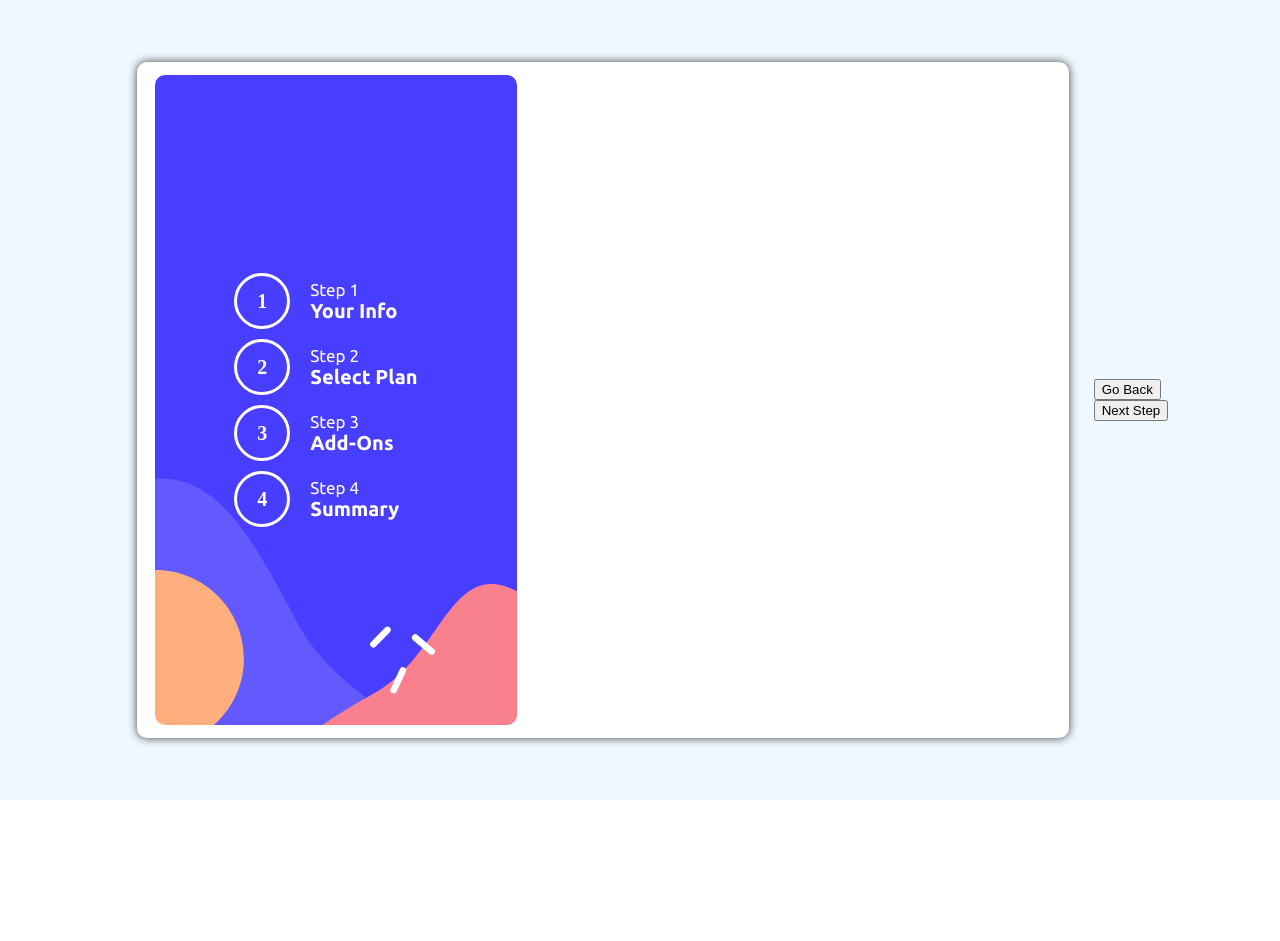
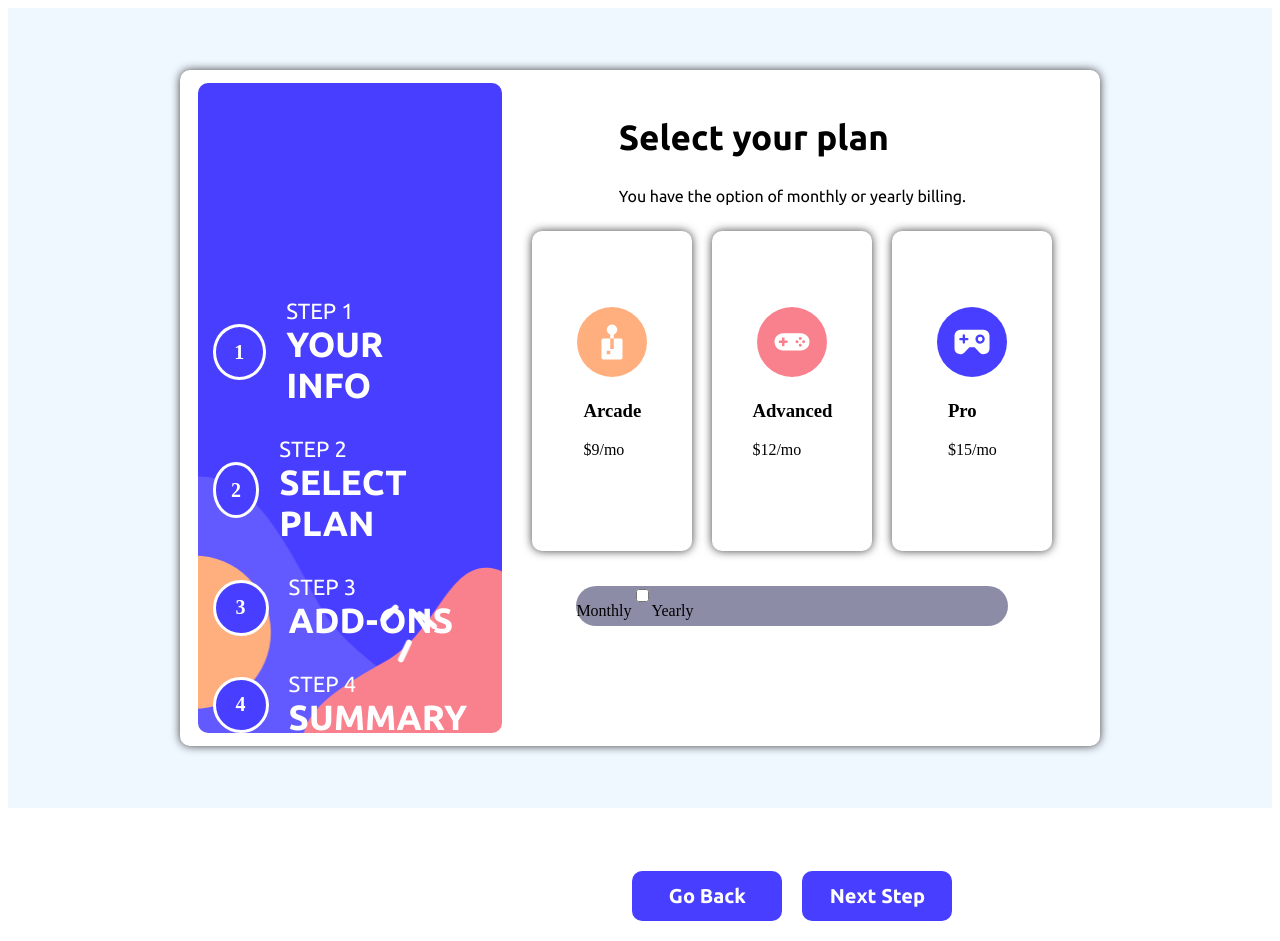
Before and after one commit to henryp25/multi-step-form, a Next.js app: page / in a window 1280 px wide. Both pictures are taken after a click on the button "Next Step". Before the commit the page ends 800 px from the top, so only its background shows below. Built offline with nearby package versions, Linux system fonts and the light colour scheme.

Commit message:
Updating select plan

```diff
--- a/app/components/userSelections/AddOns.js
+++ b/app/components/userSelections/AddOns.js
@@ -1,9 +1,14 @@
 import React from 'react'
 
-function AddOns() {
+function AddOns({goToNextStep, goToPreviousStep}) {
   return (
     <div className='userInfo'>
-
+      <div className="ButtonContainer">
+        <button type="submit" onClick={goToPreviousStep}>Go Back</button>
+      </div>
+      <div>
+        <button type="submit" onClick={goToNextStep}>Next Step</button>
+      </div>
     </div>
   )
 }
--- a/app/components/userSelections/SelectPlan.js
+++ b/app/components/userSelections/SelectPlan.js
@@ -1,9 +1,64 @@
 import React from 'react'
+import Image from 'next/image'
 
-function SelectPlan() {
+function SelectPlan({goToNextStep, goToPreviousStep}) {
   return (
     <div className='userInfo'>
-
+      <div className='selectorTitle'>
+        <h2>Select your plan</h2>
+        <p> You have the option of monthly or yearly billing.</p>
+      </div>
+      <div className="planContainer">
+        <div className="plan">
+          <div className="planImage">
+            <Image src="/images/icon-arcade.svg" alt="Plan 1" width={70} height={70} />
+          </div>
+          <div className="planDetails">
+            <h3>Arcade</h3>
+            <p>$9/mo</p>
+          </div>
+        </div>
+        <div className="plan">
+          <div className="planImage">
+            <Image src="/images/icon-advanced.svg" alt="Plan 1" width={70} height={70} />
+          </div>
+          <div className="planDetails">
+            <h3>Advanced</h3>
+            <p>$12/mo</p>
+          </div>
+        </div>
+        <div className="plan">
+          <div className="planImage">
+            <Image src="/images/icon-pro.svg" alt="Plan 1" width={70} height={70} />
+          </div>
+          <div className="planDetails">
+            <h3>Pro</h3>
+            <p>$15/mo</p>
+          </div>
+        </div>
+      </div>
+      <div className="timeSwitch">
+        <div>
+          <p>Monthly</p>
+        </div>
+        <div>
+          <label className="switch">
+            <input type="checkbox" />
+            <span className="slider round"></span>
+          </label>
+        </div>
+        <div>
+          <p>Yearly</p>
+        </div>
+      </div>
+      <div className="ButtonContainer">
+        <div>
+        <button type="submit" onClick={goToPreviousStep}>Go Back</button>
+        </div>
+        <div>
+        <button type="submit" onClick={goToNextStep}>Next Step</button>
+        </div>
+      </div>
     </div>
   )
 }
--- a/app/components/userSelections/Summary.js
+++ b/app/components/userSelections/Summary.js
@@ -1,9 +1,14 @@
 import React from 'react'
 
-function Summary() {
+function Summary({goToNextStep, goToPreviousStep}) {
   return (
     <div className='userInfo'>
-      <h1>Test</h1>
+      <div className="ButtonContainer">
+        <button type="submit" onClick={goToPreviousStep}>Go Back</button>
+      </div>
+      <div>
+        <button type="submit" onClick={goToNextStep}>Next Step</button>
+      </div>
     </div>
   )
 }
--- a/app/components/userSelections/YourInfo.js
+++ b/app/components/userSelections/YourInfo.js
@@ -1,13 +1,13 @@
 import React from 'react'
 
-function YourInfo() {
+function YourInfo({goToNextStep, goToPreviousStep}) {
 
 
 
   return (
     <div className='userInfo'>
         <div className='selectorTitle'>
-          <h2 >Personal Information</h2>
+          <h2 >Personal Info</h2>
           <p> Please Provide your name, email address and Phone number</p>
         </div>
         <div>
@@ -27,6 +27,15 @@ function YourInfo() {
 
           </form>
         </div>
+        <div className="ButtonContainer">
+          <div>
+            <button type="submit" onClick={goToPreviousStep}>Go Back</button>
+          </div>
+          <div>
+            <button type="submit" onClick={goToNextStep}>Next Step</button>
+          </div>
+        </div>
+
 
     </div>
   )
--- a/pages/index.js
+++ b/pages/index.js
@@ -25,9 +25,19 @@ export default function Home() {
 
   const goToNextStep = () => {
     console.log("Current Step: ", currentStep)
+    if (currentStep >= 4) {
+      setCurrentStep(4)
+      return;
+    }
     setCurrentStep(currentStep + 1)
   };
-  const goToPreviousStep = () => setCurrentStep(currentStep - 1);
+  const goToPreviousStep = () => {
+    if (currentStep <= 1) {
+      setCurrentStep(1);
+      return;
+    }
+    setCurrentStep(currentStep - 1);
+  }
 
   const handleInputChange = (e) => {
     const {name, value} = e.target;
@@ -43,19 +53,13 @@ export default function Home() {
     <div className="formContainer">
       <div className="formBox">
         <OptionSidebar />
-        {currentStep === 1 && <YourInfo />}
-        {currentStep === 2 && <SelectPlan />}
-        {currentStep === 3 && <AddOns />}
-        {currentStep === 4 && <Summary />}
+        {currentStep === 1 && <YourInfo goToPreviousStep={goToPreviousStep} goToNextStep={goToNextStep} />}
+        {currentStep === 2 && <SelectPlan goToPreviousStep={goToPreviousStep} goToNextStep={goToNextStep}  />}
+        {currentStep === 3 && <AddOns goToPreviousStep={goToPreviousStep} goToNextStep={goToNextStep}  />}
+        {currentStep === 4 && <Summary goToPreviousStep={goToPreviousStep} goToNextStep={goToNextStep}  />}
+
       </div>
-      <div>
-        <div>
-          <button type="submit" onClick={goToPreviousStep}>Go Back</button>
-        </div>
-        <div>
-          <button type="submit" onClick={goToNextStep}>Next Step</button>
-        </div>
-      </div>
+
     </div>
   );
 }
--- a/public/css/globals.css
+++ b/public/css/globals.css
@@ -22,12 +22,12 @@
   );
 }
 
-body, html {
+/* body, html {
   height: 100%;
   margin: 0;
 
 
-}
+} */
 
 .formContainer{
     display: flex;
@@ -59,7 +59,7 @@ body, html {
 .optionContainer{
     display: flex;
     flex-direction: column;
-    justify-content: center;
+    justify-content:flex-start;
     align-items: center;
     width: 50%;
     height: 100%;
@@ -73,36 +73,39 @@ body, html {
 
 .numberedList{
   display: flex;
-
   flex-direction: column;
   list-style-type: none;
   padding: 0;
   display: flex;
   gap: 10px;
   margin-right: 20px;
+  margin-top: 200px;
 }
 
 .listItem {
   display: flex;
   align-items: center;
+  margin: 10px;
 }
 
 .listItem .text{
-  font-size: 20px;
+  font-size: 35px;
   font-family: Ubuntu-Bold, Arial, sans-serif;
   margin-left: 10px;
 }
 
 .listItem .text #stepName{
-  font-size: 20px;
+  font-size: 35px;
   font-family: Ubuntu-Bold, Arial, sans-serif;
   color: white;
+  text-transform: uppercase;
 }
 
 .listItem .text #stepNumber{
-  font-size: 17px;
+  font-size: 22px;
   font-family: Ubuntu-Regular, Arial, sans-serif;
   color: white;
+  text-transform: uppercase;
 }
 
 .number {
@@ -131,7 +134,6 @@ body, html {
 .selectorTitle h2{
     font-size: 35px;
     font-family: Ubuntu-Bold, Arial, sans-serif;
-    margin: 10px;
 }
 .selectorTitle p{
     font-size: 16px;
@@ -144,7 +146,6 @@ body, html {
 .userInfo{
     display: flex;
     flex-direction: column;
-    justify-content: center;
     align-items: center;
     border-radius: 10px;
     width: 70%;
@@ -159,9 +160,25 @@ body, html {
     display: flex;
     flex-direction: column;
     justify-content: center;
-    align-items: center;
     margin: 5px;
     padding: 5px;
+}
+.userInput label{
+    align-items: flex-start;
+    text-transform:capitalize;
+    font-size: 20px;
+    font-family: Ubuntu-Bold, Arial, sans-serif;
+    margin: 5px;
+
+}
+
+.userInput input{
+    width: 400px;
+    height: 30px;
+    border-radius: 5px;
+    border: 1px solid #8d8ca6;
+    padding: 5px;
+    margin: 5px;
 }
 
 /*Summary Component */
@@ -195,15 +212,67 @@ body, html {
 
 /*Addons Component */
 
-.addonContainer{
-  display: none;
-  flex-direction: column;
-  justify-content: center;
-  align-items: center;
-  border-radius: 10px;
-  width: 70%;
-  height: 100%;
-  background-color: #ffffff;
-  margin: 10px;
-  padding: 10px
+.ButtonContainer{
+    display: flex;
+    justify-content: center;
+    align-items: center;
+    margin: 10px;
+    padding: 10px;
 }
+.ButtonContainer button{
+    width: 150px;
+    height: 50px;
+    border-radius: 10px;
+    background-color: #483EFF;
+    color: white;
+    font-size: 20px;
+    font-family: Ubuntu-Bold, Arial, sans-serif;
+    border: none;
+    margin: 10px;
+    margin-top: 200px;
+}
+.ButtonContainer button:hover{
+    background-color: #aab8e3;
+    color: black;
+}
+
+.planContainer{
+    display: flex;
+    flex-direction: row;
+    justify-content: center;
+}
+
+/* Select Your Plan */
+.plan{
+    display: flex;
+    flex-direction: column;
+    justify-content: center;
+    align-items: center;
+    width: 140px;
+    height: 300px;
+    margin: 10px;
+    padding: 10px;
+    border-radius: 10px;
+    background-color: #ffffff;
+    box-shadow: 0px 0px 10px 0px rgba(0,0,0,0.75);
+
+
+}
+
+.planContainer{}
+
+.planDetails{
+
+}
+.planImage{
+
+}
+
+.timeSwitch{
+    display: flex;
+    background-color: #8d8ca6;
+    width: 80%;
+    height: 40px;
+    border-radius: 20px;
+    margin: 25px;
+}
```
